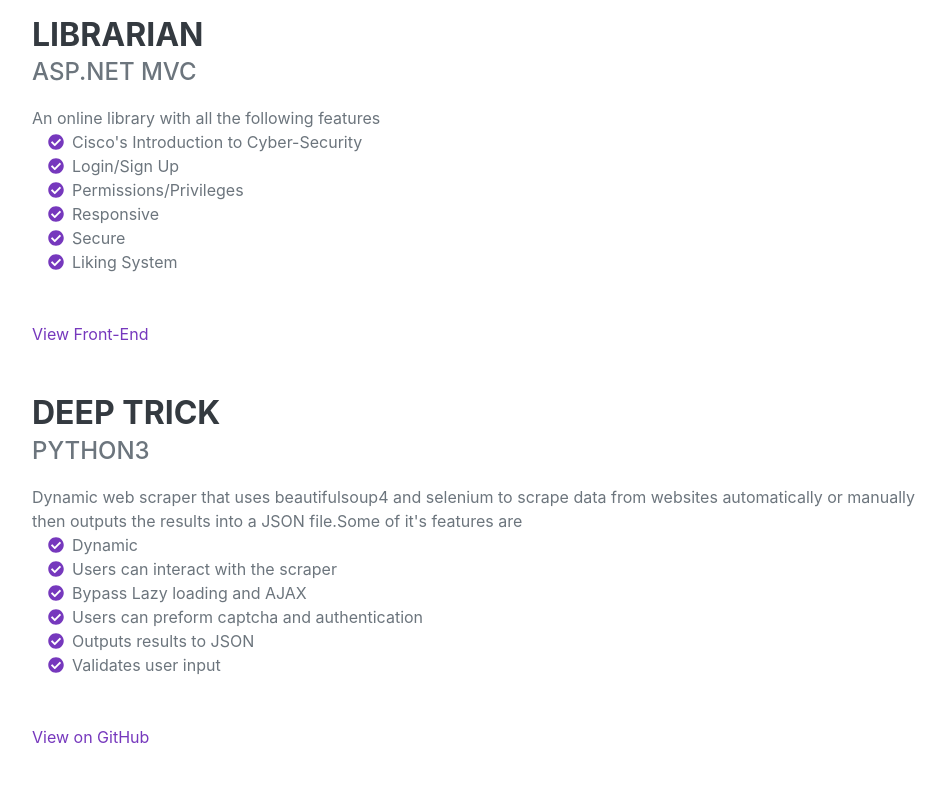
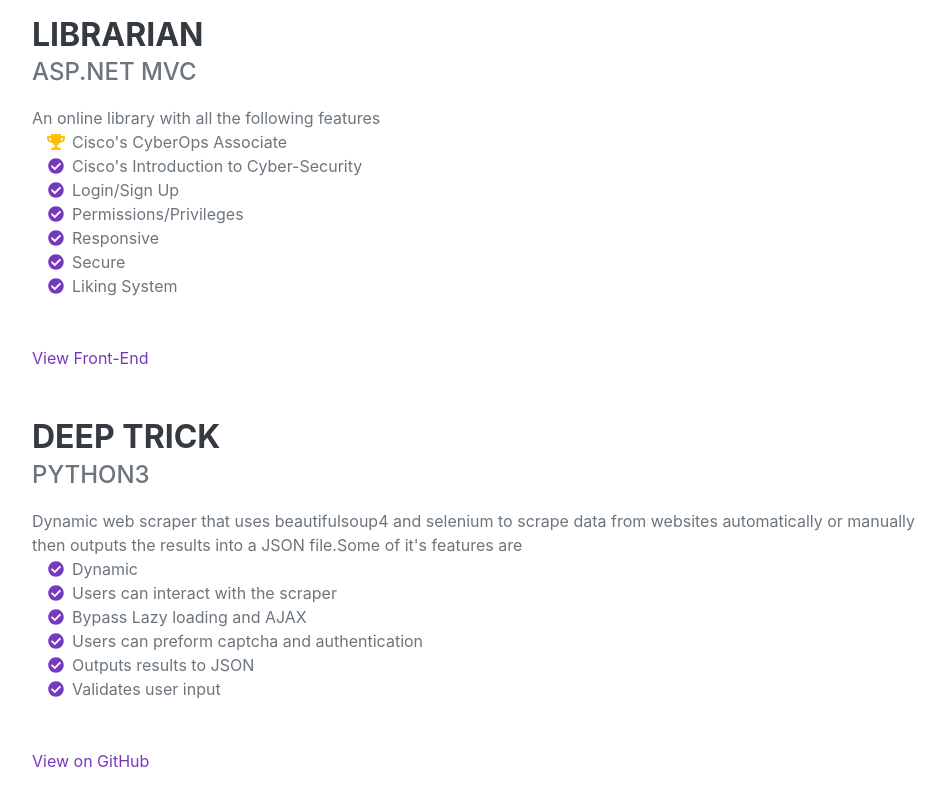
Before and after one commit to DeebAlTurk/portfolio, a plain HTML site: page index.html in a window 1280 px wide. Shown: the part 3740-4546 px from the top of the page, without its empty margins (288-1233 px from the left). Drawn offline with nearby package versions, Linux system fonts and the light colour scheme; a web font is replaced by a local one.

Commit message:
Adding Cisco cyber Ops Associate

```diff
--- a/index.html
+++ b/index.html
@@ -196,6 +196,10 @@
                     <div class="subheading mb-3">ASP.NET MVC</div>
                     An online library with all the following features
                     <ul class="fa-ul mb-0">
+                         <li>
+                          <span class="fa-li"><i class="fas fa-trophy text-warning"></i></span>
+                          Cisco's CyberOps Associate
+                        </li>
                         <li>
                             <span class="fa-li"><i class="fas fa-check-circle text-primary"></i></span>
                             Cisco's Introduction to Cyber-Security
```
